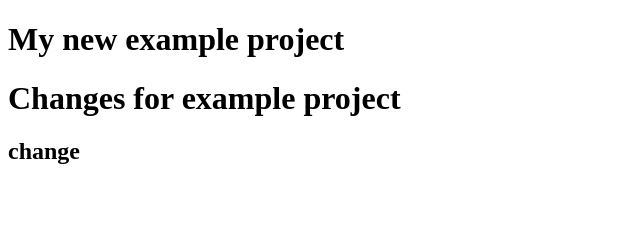
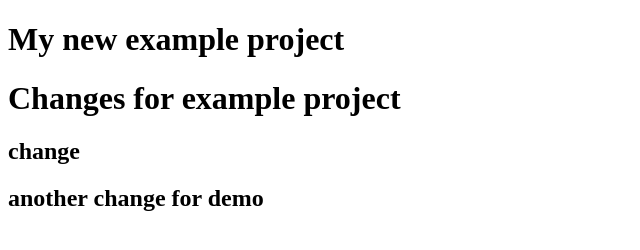
Before and after one commit to Sooova/Canban-Sync-Demo, a plain HTML site: page index.html in a window 1280 px wide. Shown: the whole page, without its empty margins (0-640 px from the left). Drawn offline with Linux system fonts and the light colour scheme.

Commit message:
Updates to index
I have put in more html for demo purposes.djkfnsdkfjhsd
!canban.new(More changes to html incoming, inprogress)

```diff
--- a/index.html
+++ b/index.html
@@ -10,6 +10,7 @@
     <h1>My new example project</h1>
     <H1>Changes for example project</H1>
     <h2>change</h2>
+    <h2>another change for demo</h2>
 
 </body>
 </html>
```
